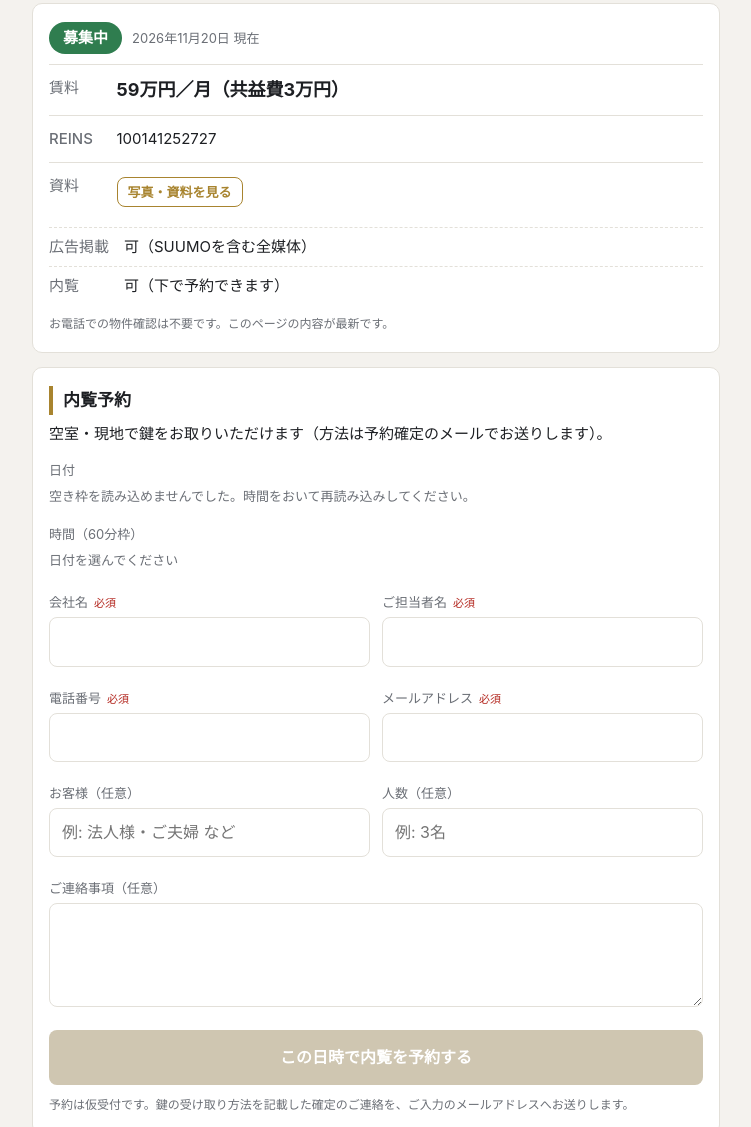
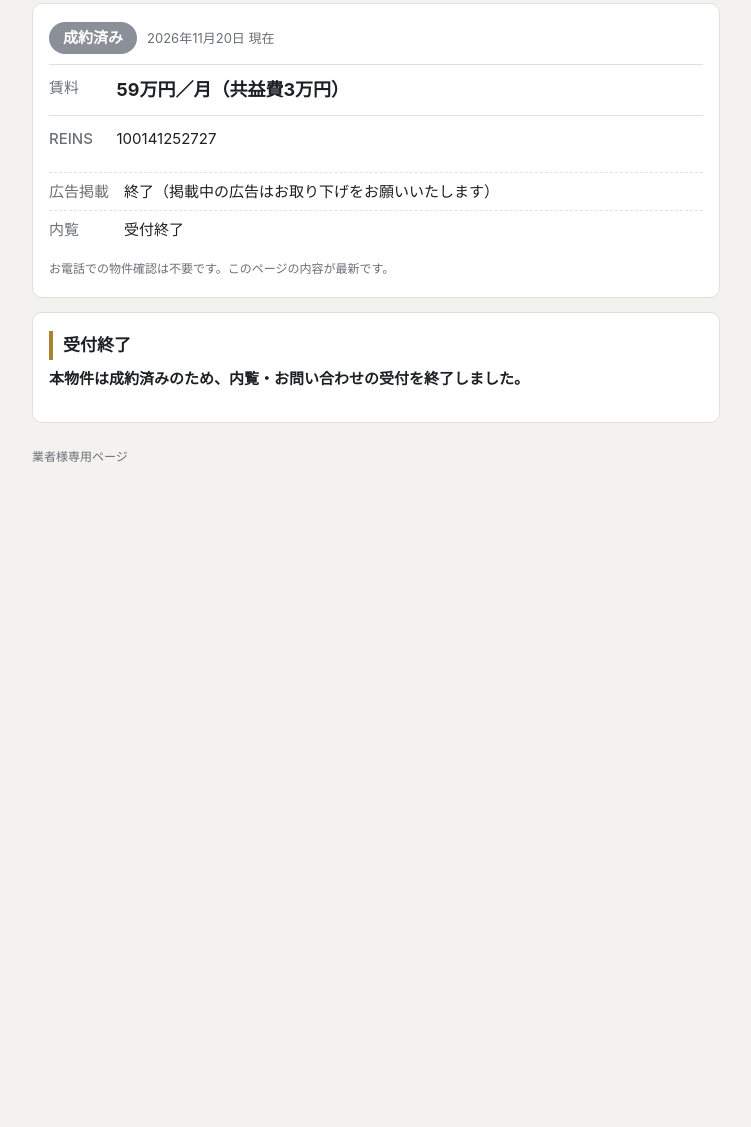
Before and after one commit to tokyo-estate/bukaku, a plain HTML site: page 100141252727/index.html in a window 1280 px wide. Shown: the part 177-1304 px from the top of the page, without its empty margins (264-1015 px from the left). After the commit the page ends 800 px from the top, so only its background shows below. Drawn offline with Linux system fonts and the light colour scheme; no server answers.

Commit message:
Update site

```diff
--- a/100141252727/index.html
+++ b/100141252727/index.html
@@ -80,37 +80,17 @@ input:focus,textarea:focus{outline:2px solid var(--gold-soft);border-color:var(-
     <p class="sub">40階 角住戸　3LDK　78.28㎡</p>
   </section>
   <section class="card" id="bukaku">
-    <div class="status"><span class="badge">募集中</span><span class="asof">2026年11月20日 現在</span></div>
-    <table class="deals"><tr><th>賃料</th><td><b>59万円／月（共益費3万円）</b></td></tr><tr><th>REINS</th><td>100141252727</td></tr><tr><th>資料</th><td><a class="btn ghost" href="https://kks-tech.jp/harumi-flag-park-t-4001-rent/" target="_blank" rel="noopener">写真・資料を見る</a></td></tr></table>
-    <ul class="facts"><li><b>広告掲載</b>可（SUUMOを含む全媒体）</li><li><b>内覧</b>可（下で予約できます）</li></ul>
+    <div class="status"><span class="badge closed">成約済み</span><span class="asof">2026年11月20日 現在</span></div>
+    <table class="deals"><tr><th>賃料</th><td><b>59万円／月（共益費3万円）</b></td></tr><tr><th>REINS</th><td>100141252727</td></tr></table>
+    <ul class="facts"><li><b>広告掲載</b>終了（掲載中の広告はお取り下げをお願いいたします）</li><li><b>内覧</b>受付終了</li></ul>
     <p class="fine">お電話での物件確認は不要です。このページの内容が最新です。</p>
   </section>
 
     <section class="card" id="view">
-      <h2>内覧予約</h2>
-      <p class="note">空室・現地で鍵をお取りいただけます（方法は予約確定のメールでお送りします）。</p>
-      <form id="bookForm" data-type="book">
-        <div class="field"><div class="lbl">日付</div><div class="days" id="days"><span class="muted">空き枠を読み込み中…</span></div></div>
-        <div class="field"><div class="lbl">時間（60分枠）</div><div class="times" id="times"><span class="muted">日付を選んでください</span></div></div>
-        <input type="hidden" name="slot">
-
-      <div class="grid2">
-        <label class="field"><span class="lbl">会社名<i>必須</i></span><input name="company" required autocomplete="organization"></label>
-        <label class="field"><span class="lbl">ご担当者名<i>必須</i></span><input name="person" required autocomplete="name"></label>
-        <label class="field"><span class="lbl">電話番号<i>必須</i></span><input name="tel" type="tel" required autocomplete="tel"></label>
-        <label class="field"><span class="lbl">メールアドレス<i>必須</i></span><input name="email" type="email" required autocomplete="email"></label>
-      </div>
-      <input name="website" class="hp" tabindex="-1" autocomplete="off" aria-hidden="true">
-        <div class="grid2">
-          <label class="field"><span class="lbl">お客様（任意）</span><input name="client" placeholder="例: 法人様・ご夫婦 など"></label>
-          <label class="field"><span class="lbl">人数（任意）</span><input name="people" inputmode="numeric" placeholder="例: 3名"></label>
-        </div>
-        <label class="field"><span class="lbl">ご連絡事項（任意）</span><textarea name="message" rows="3"></textarea></label>
-        <button class="btn main" type="submit" disabled>この日時で内覧を予約する</button>
-        <p class="fine">予約は仮受付です。鍵の受け取り方法を記載した確定のご連絡を、ご入力のメールアドレスへお送りします。</p>
-      </form>
+      <h2>受付終了</h2>
+      <p class="note strong">本物件は成約済みのため、内覧・お問い合わせの受付を終了しました。</p>
     </section>
-  <section class="card" id="ask">
+  <section class="card" id="ask" hidden>
     <h2>その他のお問い合わせ</h2>
     <p class="note">資料のご請求・条件のご確認など。メールでご回答します。</p>
     <form data-type="inquiry">
```
Also changed, not shown: 100141310195/index.html (+6 -26 lines).
